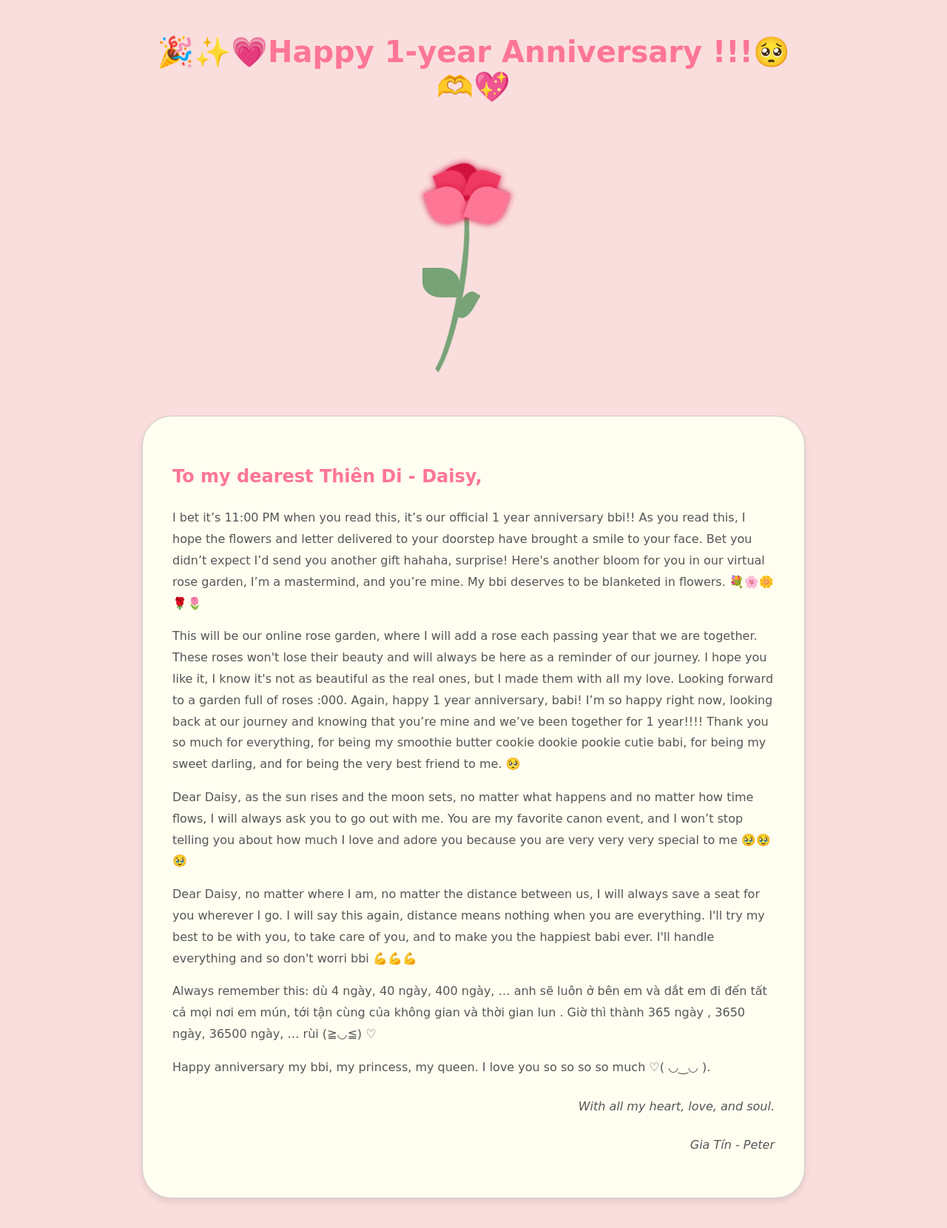
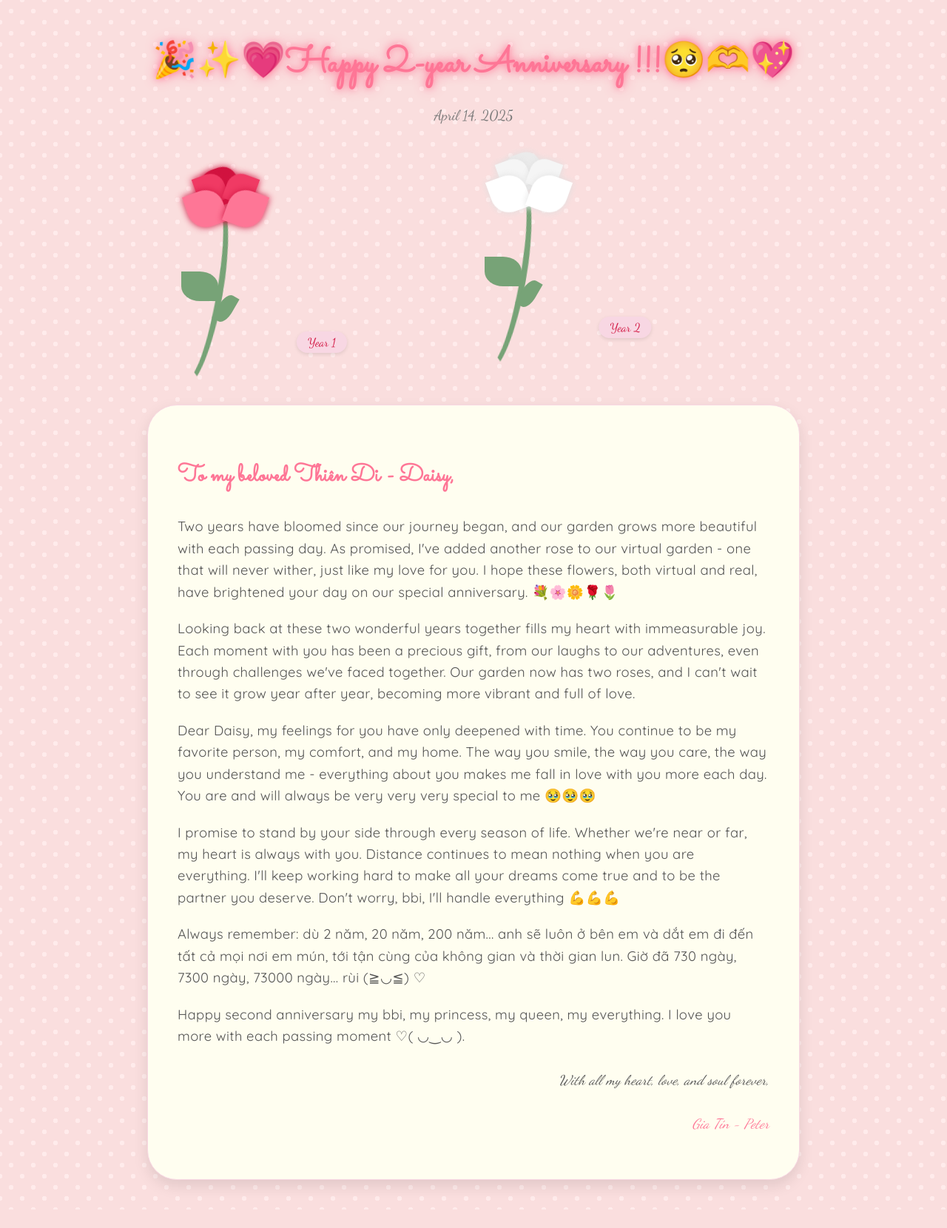
Before and after one commit to giatinhuynh/anni1yproject, a plain HTML site: page letter.html in a window 1280 px wide. Shown: the whole page at 74% size. After the commit the page ends 1635 px from the top, so only its background shows below. Drawn offline with Linux system fonts and the light colour scheme.

Commit message:
2nd year update

```diff
--- a/letter.html
+++ b/letter.html
@@ -6,15 +6,18 @@
     <title>Anniversary Rose Garden</title>
     <link rel="stylesheet" href="./rosestyle.css">
     <link rel="icon" href="./icon.svg">
+    <link href="https://fonts.googleapis.com/css2?family=Dancing+Script&family=Sacramento&family=Quicksand:wght@400;500&display=swap" rel="stylesheet">
 </head>
 
 <body>
     <div class="container">
         <div class="header">
-            <h1>🎉✨💗Happy 1-year Anniversary !!!🥺🫶💖</h1>
+            <h1>🎉✨💗Happy 2-year Anniversary !!!🥺🫶💖</h1>
+            <p class="anniversary-date">April 14, 2025</p>
         </div>
         <div class="content">
-            <div class="rose">
+            <div class="garden">
+                <div class="rose rose-year-1">
                     <div class="flower">
                         <div class="petal"></div>
                         <div class="petal"></div>
@@ -27,23 +30,42 @@
                         <div class="leafs"></div>
                         <div class="leafs"></div>
                     </div>
+                    <div class="year-label">Year 1</div>
                 </div>
+
+                <div class="rose rose-year-2">
+                    <div class="flower">
+                        <div class="petal petal-purple"></div>
+                        <div class="petal petal-purple"></div>
+                        <div class="petal petal-purple"></div>
+                        <div class="petal petal-purple"></div>
+                        <div class="petal petal-purple"></div>
+                    </div>
+                    <div class="leaf">
+                        <div class="stem"></div>
+                        <div class="leafs"></div>
+                        <div class="leafs"></div>
+                    </div>
+                    <div class="year-label">Year 2</div>
+                </div>
+            </div>
+
             <div class="letter">
-                <h2 class="intro">To my dearest Thiên Di - Daisy,</h2>
+                <h2 class="intro">To my beloved Thiên Di - Daisy,</h2>
 
-                <p>I bet it’s 11:00 PM when you read this, it’s our official 1 year anniversary bbi!! As you read this, I hope the flowers and letter delivered to your doorstep have brought a smile to your face. Bet you didn’t expect I’d send you another gift hahaha, surprise! Here's another bloom for you in our virtual rose garden, I’m a mastermind, and you’re mine. My bbi deserves to be blanketed in flowers. 💐🌸🌼🌹🌷</p>
+                <p>Two years have bloomed since our journey began, and our garden grows more beautiful with each passing day. As promised, I've added another rose to our virtual garden - one that will never wither, just like my love for you. I hope these flowers, both virtual and real, have brightened your day on our special anniversary. 💐🌸🌼🌹🌷</p>
 
-                <p>This will be our online rose garden, where I will add a rose each passing year that we are together. These roses won't lose their beauty and will always be here as a reminder of our journey. I hope you like it, I know it's not as beautiful as the real ones, but I made them with all my love. Looking forward to a garden full of roses :000. Again, happy 1 year anniversary, babi! I’m so happy right now, looking back at our journey and knowing that you’re mine and we’ve been together for 1 year!!!! Thank you so much for everything, for being my smoothie butter cookie dookie pookie cutie babi, for being my sweet darling, and for being the very best friend to me. 🥺</p>
+                <p>Looking back at these two wonderful years together fills my heart with immeasurable joy. Each moment with you has been a precious gift, from our laughs to our adventures, even through challenges we've faced together. Our garden now has two roses, and I can't wait to see it grow year after year, becoming more vibrant and full of love.</p>
 
-                <p>Dear Daisy, as the sun rises and the moon sets, no matter what happens and no matter how time flows, I will always ask you to go out with me. You are my favorite canon event, and I won’t stop telling you about how much I love and adore you because you are very very very special to me 🥹🥹🥹</p>
+                <p>Dear Daisy, my feelings for you have only deepened with time. You continue to be my favorite person, my comfort, and my home. The way you smile, the way you care, the way you understand me - everything about you makes me fall in love with you more each day. You are and will always be very very very special to me 🥹🥹🥹</p>
 
-                <p>Dear Daisy, no matter where I am, no matter the distance between us, I will always save a seat for you wherever I go. I will say this again, distance means nothing when you are everything. I'll try my best to be with you, to take care of you, and to make you the happiest babi ever. I'll handle everything and so don't worri bbi 💪💪💪</p>
+                <p>I promise to stand by your side through every season of life. Whether we're near or far, my heart is always with you. Distance continues to mean nothing when you are everything. I'll keep working hard to make all your dreams come true and to be the partner you deserve. Don't worry, bbi, I'll handle everything 💪💪💪</p>
 
-                <p>Always remember this: dù 4 ngày, 40 ngày, 400 ngày, … anh sẽ luôn ở bên em và dắt em đi đến tất cả mọi nơi em mún, tới tận cùng của không gian và thời gian lun . Giờ thì thành 365 ngày , 3650 ngày, 36500 ngày, … rùi (≧◡≦) ♡</p>
+                <p>Always remember: dù 2 năm, 20 năm, 200 năm... anh sẽ luôn ở bên em và dắt em đi đến tất cả mọi nơi em mún, tới tận cùng của không gian và thời gian lun. Giờ đã 730 ngày, 7300 ngày, 73000 ngày... rùi (≧◡≦) ♡</p>
 
-                <p>Happy anniversary my bbi, my princess, my queen. I love you so so so so much ♡( ◡‿◡ ).</p>
+                <p>Happy second anniversary my bbi, my princess, my queen, my everything. I love you more with each passing moment ♡( ◡‿◡ ).</p>
 
-                <p class="signature">With all my heart, love, and soul.</p>
+                <p class="signature">With all my heart, love, and soul forever,</p>
 
                 <p class="gia-tin">Gia Tín - Peter</p>
             </div>
--- a/rosestyle.css
+++ b/rosestyle.css
@@ -1,15 +1,17 @@
-
-
 body {
     background: #fadede;
     margin: 0;
     padding: 0;
     font-family: 'Sacramento', cursive;
+    background-image: radial-gradient(#ffebeb 15%, transparent 15%),
+                      radial-gradient(#ffebeb 15%, transparent 15%);
+    background-size: 30px 30px;
+    background-position: 0 0, 15px 15px;
 }
 
 .container {
-    width: 70%;
-    margin: 0 auto; /* Centers the container */
+    width: 80%;
+    margin: 0 auto;
     padding: 20px;
     display: flex;
     flex-direction: column;
@@ -18,62 +20,128 @@ body {
 }
 
 .header {
-    padding-bottom: 5%;
+    padding-bottom: 3%;
 }
 
 h1 {
     color: #FE7696;
-    font-size: 2.5rem;
+    font-size: 3rem;
+    text-shadow: 2px 2px 4px rgba(0, 0, 0, 0.1);
+    animation: glow 2s infinite alternate;
+}
+
+@keyframes glow {
+    from {
+        text-shadow: 0 0 5px #ff8aa4, 0 0 10px #ff8aa4;
+    }
+    to {
+        text-shadow: 0 0 10px #ff8aa4, 0 0 20px #ff8aa4;
+    }
+}
+
+.anniversary-date {
+    color: #777;
+    font-size: 1.2rem;
+    margin-top: -10px;
+    font-family: 'Dancing Script', cursive;
 }
 
 .content {
     display: flex;
-    justify-content: center; /* Spaces children evenly */
-    align-items: center;
+    justify-content: center;
+    align-items: flex-start;
     width: 100%;
     flex-wrap: wrap;
     height: 100%;
 }
 
+.garden {
+    display: flex;
+    justify-content: center;
+    flex-wrap: wrap;
+    width: 100%;
+    margin-bottom: 50px;
+}
+
 .rose {
-    margin-top: 30px; /* Add space above the rose */
-    margin-bottom: 100px; /* Add space below the rose, adjust as needed */
-    margin-left: 35%;
-    margin-right: 8%;
-    width: 350px; /* Set a fixed width for the rose */
-    height: 200px; /* Set a fixed height for the rose */
+    margin: 30px;
+    width: 350px;
+    height: 200px;
     animation: yidon 5s infinite;
-    align-self: center; /* Center the rose in the container, if it's the only item */
+    position: relative;
+}
+
+.rose-year-1 {
+    animation-delay: 0s;
+}
+
+.rose-year-2 {
+    animation-delay: 2.5s;
+}
+
+.year-label {
+    position: absolute;
+    bottom: -30px;
+    left: 50%;
+    transform: translateX(-50%);
+    background: #f8d7e3;
+    padding: 5px 15px;
+    border-radius: 15px;
+    font-size: 1rem;
+    color: #d1123f;
+    box-shadow: 0 2px 5px rgba(0,0,0,0.1);
+    font-family: 'Dancing Script', cursive;
 }
 
 .letter {
-    flex:100%;
-    width: 800px;
+    flex: 100%;
+    max-width: 800px;
     background-color: #fffef0;
     color: #555;
     padding: 40px;
-    box-shadow: 0 4px 8px rgba(0,0,0,0.1);
+    box-shadow: 0 8px 20px rgba(0,0,0,0.1);
     border-radius: 2.5rem;
     margin: 20px auto;
     line-height: 1.8;
-    border: 1px solid #ccc;
+    border: 1px solid #f8d7e3;
     text-align: left;
+    transition: transform 0.3s, box-shadow 0.3s;
+    font-family: 'Dancing Script', cursive;
+    font-size: 1.2rem;
+}
+
+.letter:hover {
+    transform: translateY(-5px);
+    box-shadow: 0 12px 25px rgba(0,0,0,0.15);
 }
 
 .intro {
     color: #FE7696;
     align-self: flex-start;
+    font-size: 2rem;
+    margin-bottom: 25px;
+    font-family: 'Sacramento', cursive;
 }
 
 .letter p {
-    margin-bottom: 16px; /* Consistent spacing between paragraphs */
+    margin-bottom: 20px;
+    font-family: 'Quicksand', sans-serif;
+    font-size: 1.15rem;
+    letter-spacing: 0.02em;
+    line-height: 1.6;
 }
 
 .letter p.signature,
 .letter p.gia-tin {
-    text-align: right; /* Align signature to the right */
-    margin-top: 24px; /* Extra spacing before signature */
+    text-align: right;
+    margin-top: 30px;
     font-style: italic;
+    font-family: 'Dancing Script', cursive;
+}
+
+.gia-tin {
+    font-size: 1.5rem;
+    color: #FE7696;
 }
 
 /* Rose petals, leaves, stems and animation keyframes */
@@ -83,30 +151,20 @@ h1 {
     background: #fe7696;
     border-radius: 0px 50%;
     box-shadow: 0 0 10px #D1123F;
-    position: relative;
+    position: absolute;
     z-index: 2;
     transform-origin: bottom right;
     animation: zhankai2 10s infinite;
 }
 
-/* Additional petal styles for different petals */
-.petal{
-    width: 50px;
-    height: 50px;
-    background: #fe7696;
-    border-radius: 0px 50%;
-    position: absolute;
-    box-shadow: 0 0 10px #D1123F;
-    z-index: 2;
-    transform-origin: bottom right;
-    animation: zhankai2 10s infinite;
-
+.petal-purple {
+    background: #ffffff;
+    box-shadow: 0 0 10px #e0e0e0;
 }
 
 .petal:nth-child(2){
     transform-origin: right bottom;
     transform: rotate(90deg);
-    background: #fe7696;
     left: -10px;
     animation: zhankai1 10s infinite;
 }
@@ -122,6 +180,10 @@ h1 {
     animation: zhankai2 10s infinite;
 }
 
+.petal-purple:nth-child(3) {
+    background: #f5f5f5;
+}
+
 .petal:nth-child(4){
     transform: rotate(90deg);
     width: 40px;
@@ -134,6 +196,10 @@ h1 {
     animation: zhankai1 10s infinite;
 }
 
+.petal-purple:nth-child(4) {
+    background: #f5f5f5;
+}
+
 .petal:nth-child(5){
     width: 50px;
     height: 50px;
@@ -142,7 +208,10 @@ h1 {
     top: -30px;
     z-index: 0;
     background: #d1123f;
+}
 
+.petal-purple:nth-child(5) {
+    background: #ebebeb;
 }
 
 .leaf{
@@ -181,6 +250,9 @@ h1 {
 }
 
 @keyframes yidon {
+    0% {
+        transform: translateY(0%);
+    }
     50% {
         transform: translateY(-10%);
     }
@@ -190,6 +262,9 @@ h1 {
 }
 
 @keyframes zhankai1 {
+    0% {
+        transform: rotate(90deg);
+    }
     50% {
         transform: rotate(110deg);
     }
@@ -199,6 +274,9 @@ h1 {
 }
 
 @keyframes zhankai2 {
+    0% {
+        transform: rotate(0deg);
+    }
     50% {
         transform: rotate(-20deg);
     }
@@ -206,3 +284,22 @@ h1 {
         transform: rotate(0deg);
     }
 }
+
+@media (max-width: 768px) {
+    .container {
+        width: 95%;
+    }
+
+    h1 {
+        font-size: 2rem;
+    }
+
+    .letter {
+        padding: 25px;
+        font-size: 1.1rem;
+    }
+
+    .rose {
+        margin: 20px 10px;
+    }
+}
```
Also changed, not shown: index.html (+132 -24 lines). Lines whose indentation alone changed are shown as unchanged.
